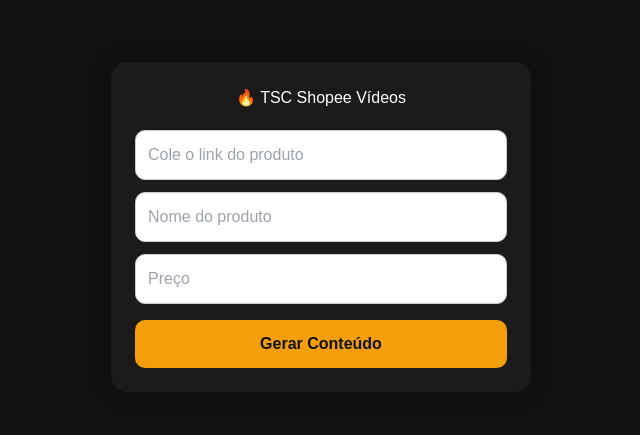
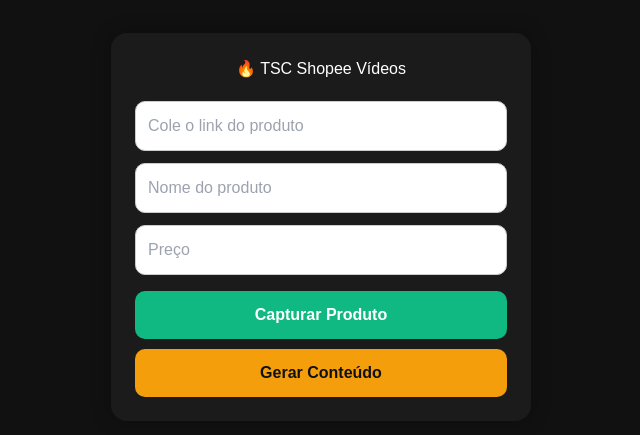
Before and after one commit to thiagoscalumby-boop/shopee-site, a Next.js app: page / in a window 1280 px wide. Shown: the part 173-608 px from the top of the page, without its empty margins (319-959 px from the left). Built offline with nearby package versions, Linux system fonts and the light colour scheme.

Commit message:
Update page.tsx

```diff
--- a/app/page.tsx
+++ b/app/page.tsx
@@ -19,7 +19,22 @@
   const [preco, setPreco] = useState("");
   const [resultado, setResultado] = useState("");
   const [whatsLink, setWhatsLink] = useState("");
+async function capturarProduto() {
+  if (!link) {
+    alert("Cole o link primeiro");
+    return;
+  }
 
+  try {
+    // Simulação (próxima etapa vamos fazer real)
+    setTitulo("Produto incrível da Shopee");
+    setPreco("R$ 49,90");
+
+    alert("Produto capturado (simulação)");
+  } catch (error) {
+    alert("Não foi possível capturar automaticamente");
+  }
+}
   function gerarConteudo() {
     const plataforma = detectarPlataforma(link);
     const nomeFinal = titulo || `${plataforma} em oferta`;
@@ -117,7 +132,22 @@
             caretColor: "#111"
           }}
         />
-
+<button
+  onClick={capturarProduto}
+  style={{
+    width: "100%",
+    padding: "12px",
+    borderRadius: "10px",
+    border: "none",
+    background: "#10b981",
+    color: "#fff",
+    fontWeight: "bold",
+    cursor: "pointer",
+    marginBottom: "10px"
+  }}
+>
+  Capturar Produto
+</button>
         <button
           onClick={gerarConteudo}
           style={{
```
